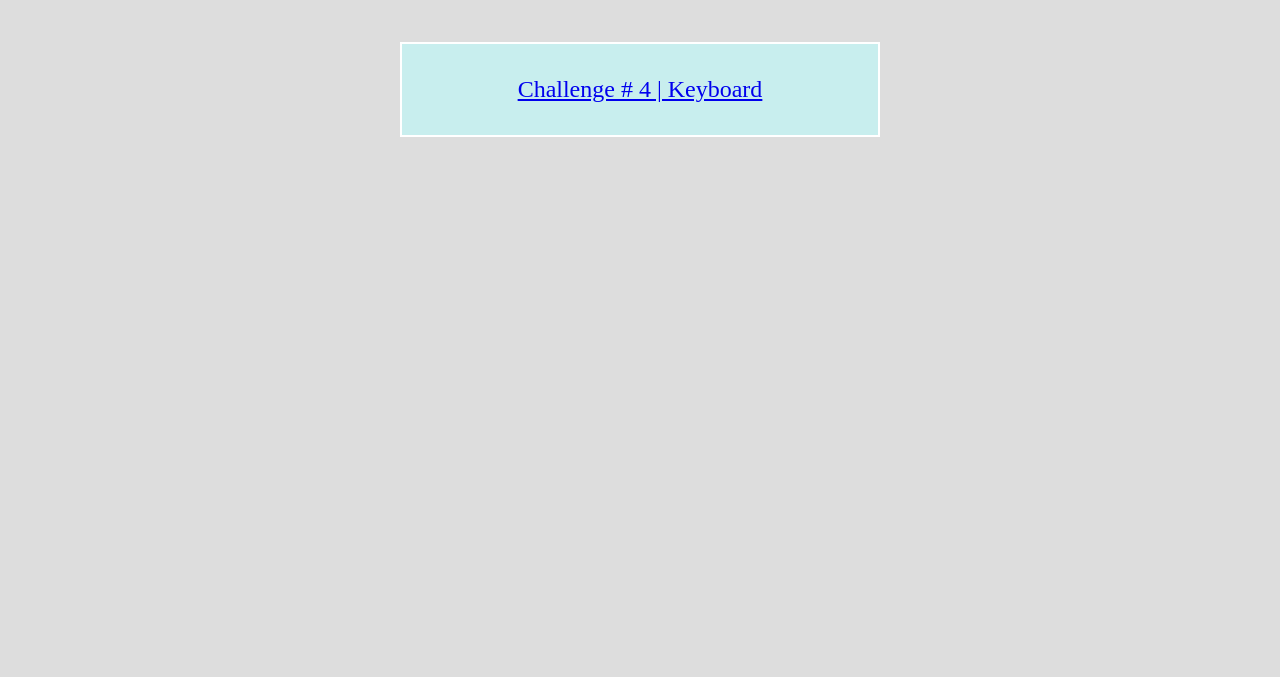
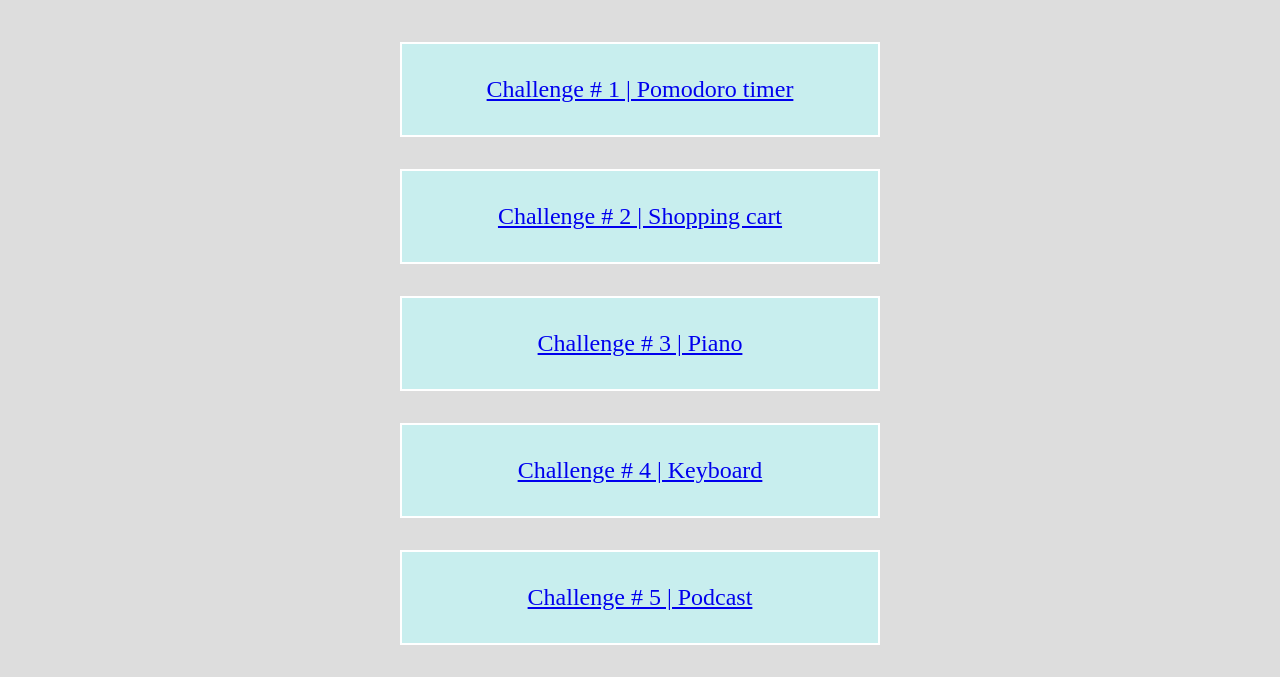
Before and after one commit to Shouryamup/caw-javascript-challenges, a plain HTML site: page index.html in a window 1280 px wide. Shown: the part 355-1032 px from the top of the page. Before the commit the page ends 800 px from the top, so only its background shows below. Drawn offline with Linux system fonts and the light colour scheme.

Commit message:
made changes to index file

```diff
--- a/index.html
+++ b/index.html
@@ -20,11 +20,20 @@
 <!-- <div class="all-links"> -->
 <div class ="all-links">
     <div class="links">
+        <a href="challenge-1\index.html">Challenge # 1 | Pomodoro timer</a>
+    </div>
+    <div class="links">
+        <a href="challenge-2\index.html">Challenge # 2 | Shopping cart</a>
+    </div>
+    <div class="links">
+        <a href="challenge-3\index.html">Challenge # 3 | Piano</a>
+    </div>
+    <div class="links">
         <a href="challenge-4\index.html">Challenge # 4 | Keyboard</a>
     </div>
-        <!-- <div class="links">
-            <a href=" ">Challenge  2 </a>
-        </div> -->
+    <div class="links">
+        <a href="challenge-5\index.html">Challenge # 5 | Podcast</a>
+    </div>
 </div>
 <!-- </div> -->
 
```
